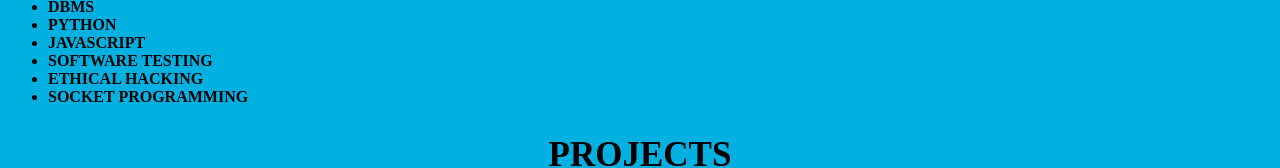
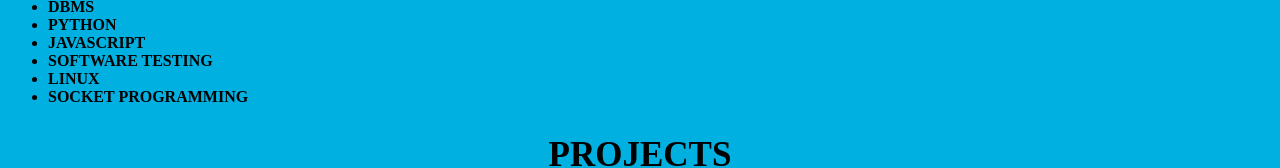
Before and after one commit to Mahankhanal18/Web-Development, a plain HTML site: page web-dev/main.html in a window 1280 px wide. Shown: the part 369-537 px from the top of the page. Drawn offline with Linux system fonts and the light colour scheme.

Commit message:
Update main.html

```diff
--- a/web-dev/main.html
+++ b/web-dev/main.html
@@ -21,7 +21,7 @@
             <li><strong>PYTHON</strong></li>
             <li><strong>JAVASCRIPT</strong></li>
             <li><strong>SOFTWARE TESTING</strong></li>
-            <li><strong>ETHICAL HACKING</strong></li>
+            <li><strong>LINUX</strong></li>
             <li><strong>SOCKET PROGRAMMING</strong></li>
 
 
```
